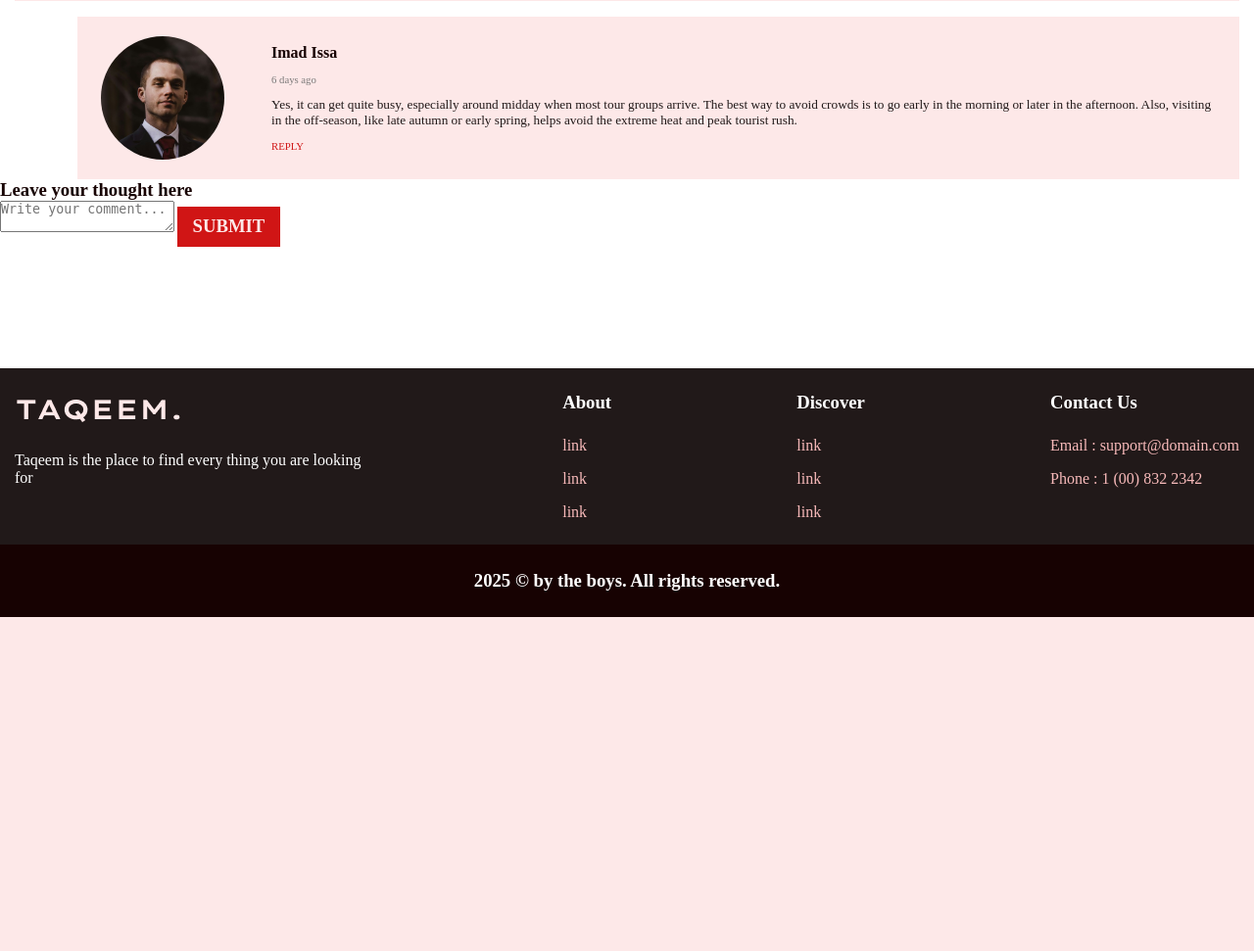
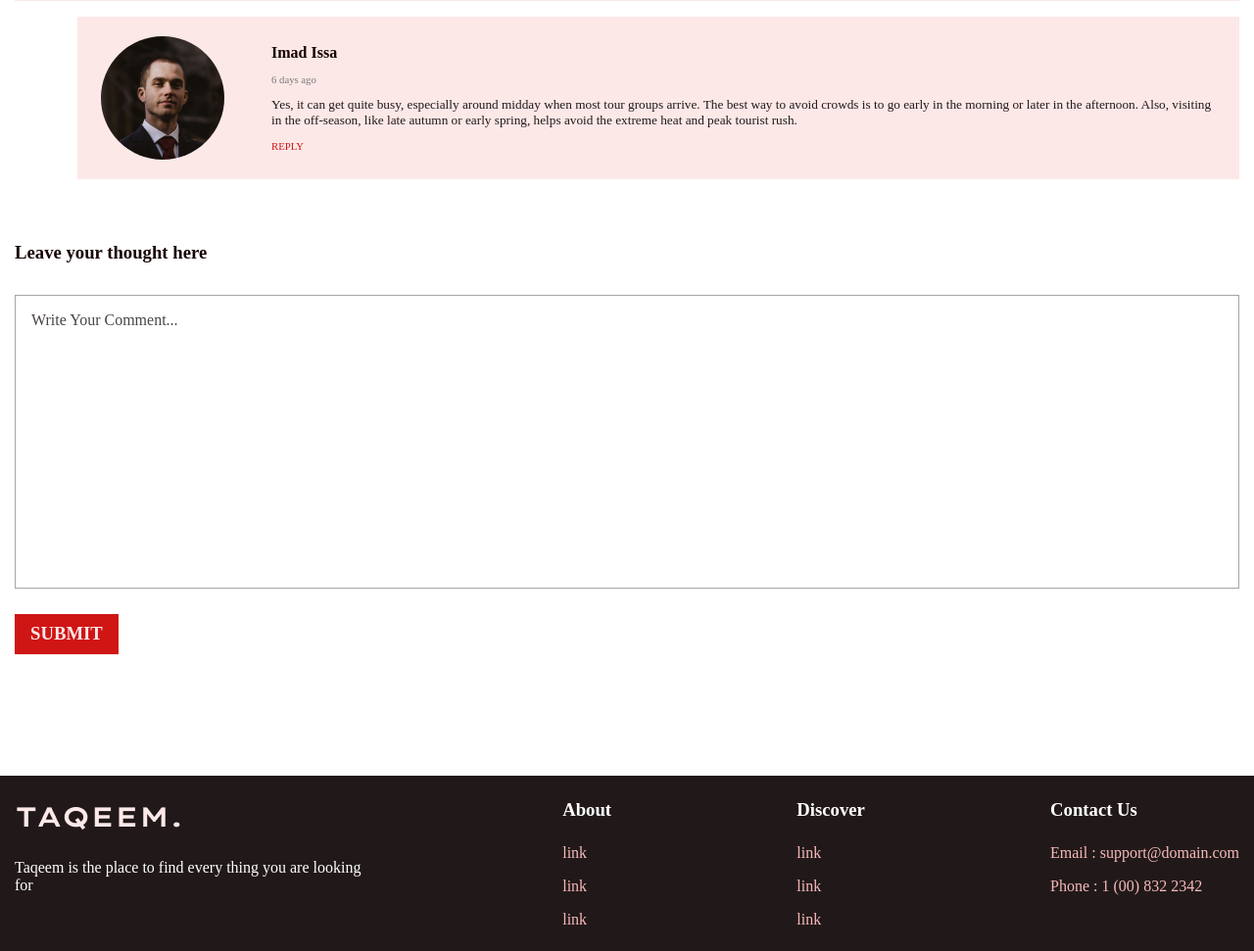
Before and after one commit to OmarSalah885/taqeem, a PHP site: page /single-blog.php?id=3 in a window 1280 px wide. Shown: the part 3065-4036 px from the top of the page at 98% size. Before the commit the page ends 3695 px from the top, so only its background shows below. Run offline with PHP 8.4, Linux system fonts and the light colour scheme; data comes from the database, SQL or seed files in the repository; some web fonts are replaced.

Commit message:
form fix

```diff
--- a/single-blog.php
+++ b/single-blog.php
@@ -41,8 +41,8 @@ foreach ($comments as $comment) {
 }
 ?>
 
-<main>
-    <div class="single-blog">
+
+<main class="single-blog">
     <div class="single-blog_img">
         <img src="<?php echo htmlspecialchars($blog['image']); ?>" alt>
     </div>
@@ -80,10 +80,12 @@ foreach ($comments as $comment) {
                         function display_comments($grouped_comments, $parent_id = 0) {
                             if (!empty($grouped_comments[$parent_id])) { // Check if there are comments for the current parent_id
                                 foreach ($grouped_comments[$parent_id] as $comment): ?>
-                                    <div class="comments_container--single <?php echo $parent_id == 0 ? 'main-comment' : 'reply-comment'; ?>">
+                    <div
+                        class="comments_container--single <?php echo $parent_id == 0 ? 'main-comment' : 'reply-comment'; ?>">
                         <div class="comment">
                             <div class="comment_img">
-                                                <img src="<?php echo htmlspecialchars($comment['profile_image'] ?: 'assets/images/profiles/pro_null.png'); ?>" alt="User Profile">
+                                <img src="<?php echo htmlspecialchars($comment['profile_image'] ?: 'assets/images/profiles/pro_null.png'); ?>"
+                                    alt="User Profile">
                             </div>
                             <div class="comment_content">
                                 <h4 class="comment_content--name">
@@ -111,7 +113,8 @@ foreach ($comments as $comment) {
                                                     }
                                                     ?>
                                 </p>
-                                                <p class="comment_content--text"><?php echo htmlspecialchars($comment['comment']); ?></p>
+                                <p class="comment_content--text">
+                                    <?php echo htmlspecialchars($comment['comment']); ?></p>
                                 <!-- Display the REPLY button for all comments -->
                                 <a href="#" class="comment_content--reply">REPLY</a>
                             </div>
@@ -135,12 +138,12 @@ foreach ($comments as $comment) {
             </div>
         </div>
     </div>
-        <form class="single-blog_thought" method="POST" action="submit_comment.php">
+    <div class="single-blog_thought" method="POST" action="submit_comment.php">
         <h2 class="single-blog_thought--title">Leave your thought here</h2>
         <textarea name="comment" placeholder="Write your comment..."></textarea>
         <input type="hidden" name="blog_id" value="<?php echo $blog_id; ?>">
         <button type="submit" class="btn__red--l btn__red btn">Submit</button>
-                    </form>
     </div>
 </main>
+
 <?php include 'footer.php'; ?>
```
Also changed, not shown: 1 other file. Lines whose indentation alone changed are shown as unchanged.
